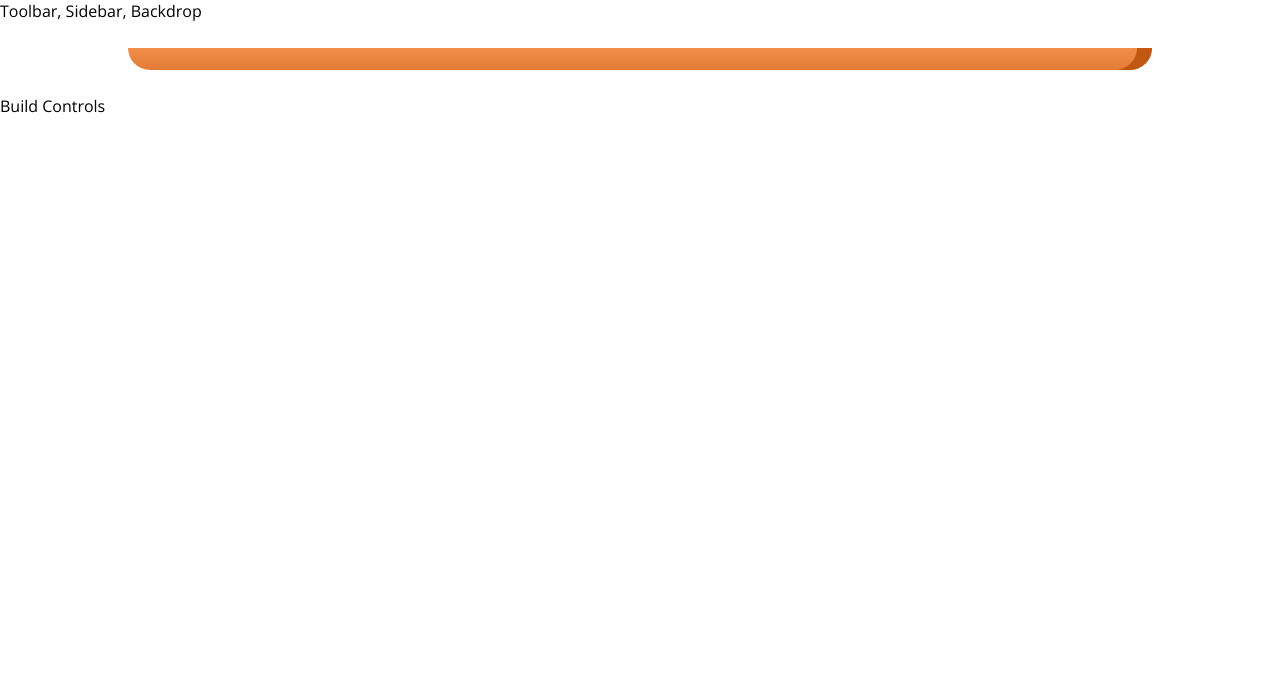
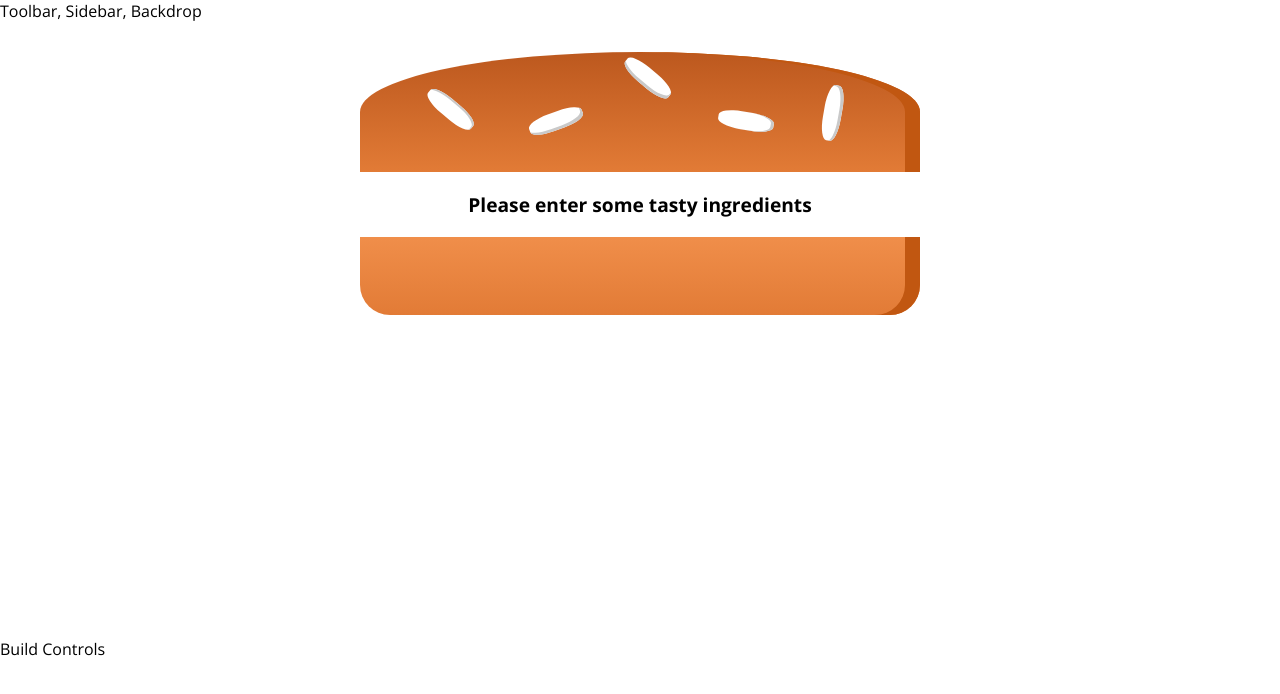
Before and after one commit to rob212/burger-builder, a React (Create React App) app: page / in a window 1280 px wide. Shown: the top 694 px of the page. Built offline with nearby package versions, Linux system fonts and the light colour scheme.

Commit message:
addition state to hold ingredients and logic to display graphics based on the ingredient state.

```diff
--- a/package.json
+++ b/package.json
@@ -6,6 +6,7 @@
     "@testing-library/jest-dom": "^4.2.4",
     "@testing-library/react": "^9.5.0",
     "@testing-library/user-event": "^7.2.1",
+    "prop-types": "^15.7.2",
     "react": "^16.14.0",
     "react-dom": "^16.14.0",
     "react-scripts": "3.4.3"
--- a/src/components/Burger/Burger.js
+++ b/src/components/Burger/Burger.js
@@ -1,11 +1,32 @@
-import React from 'react';
-import BurgerIngredient from './BurgerIngredient/BurgerIngredient';
+import React from "react";
+import BurgerIngredient from "./BurgerIngredient/BurgerIngredient";
 
-// import styles from './Burger.modules.css';
+import styles from "./Burger.module.css";
 
-const burger = () => (
-    <BurgerIngredient type='bread-bottom'>yum</BurgerIngredient>
-)
+const burger = (props) => {
+  let transformedIngredients = Object.keys(props.ingredients)
+    .map((ingredientKey) => {
+      return [...Array(props.ingredients[ingredientKey])].map((_, i) => {
+        return (
+          <BurgerIngredient key={ingredientKey + i} type={ingredientKey} />
+        );
+      });
+    })
+    .reduce((arr, el) => {
+      return arr.concat(el);
+    }, []);
 
+  if (transformedIngredients.length === 0) {
+    transformedIngredients = <p>Please enter some tasty ingredients</p>;
+  }
+
+  return (
+    <div className={styles.Burger}>
+      <BurgerIngredient type="bread-top"></BurgerIngredient>
+      {transformedIngredients}
+      <BurgerIngredient type="bread-bottom"></BurgerIngredient>
+    </div>
+  );
+};
 
 export default burger;
--- a/src/components/Burger/Burger.module.css
+++ b/src/components/Burger/Burger.module.css
@@ -0,0 +1,30 @@
+.Burger {
+    width: 100%;
+    margin: auto;
+    height: 250px;
+    overflow: scroll;
+    text-align: center;
+    font-weight: bold;
+    font-size: 1.2rem;
+}
+
+@media(min-width: 500px) and (min-height: 400px) {
+    .Burger {
+        width: 350px;
+        height: 300px;
+    }
+}
+
+@media(min-width: 501px) and (min-height: 401px) {
+    .Burger {
+        width: 450px;
+        height: 400px;
+    }
+}
+
+@media(min-width: 1000px) and (min-height: 700px) {
+    .Burger {
+        width: 700px;
+        height: 600px;
+    }
+}
--- a/src/components/Burger/BurgerIngredient/BurgerIngredient.js
+++ b/src/components/Burger/BurgerIngredient/BurgerIngredient.js
@@ -1,10 +1,12 @@
-import React from "react";
+import React, { Component } from "react";
+import PropTypes from "prop-types";
 
 import styles from "./BurgerIngredient.module.css";
 
-const burgerIngredient = (props) => {
+class BurgerIngredient extends Component {
+  render() {
     let ingredient = null;
-  switch (props.type) {
+    switch (this.props.type) {
       case "bread-bottom":
         ingredient = <div className={styles.BreadBottom}>&nbsp;</div>;
         break;
@@ -32,6 +34,11 @@ const burgerIngredient = (props) => {
         ingredient = null;
     }
     return ingredient;
+  }
+}
+
+BurgerIngredient.propTypes = {
+  type: PropTypes.string.isRequired,
 };
 
-export default burgerIngredient;
+export default BurgerIngredient;
--- a/src/containers/BurgerBuilder/BurgerBuilder.js
+++ b/src/containers/BurgerBuilder/BurgerBuilder.js
@@ -4,14 +4,23 @@ import Burger from '../../components/Burger/Burger';
 
 
 class BurgerBuilder extends Component {
+    state = {
+        ingredients: {
+            salad: 0,
+            bacon: 0,
+            cheese: 0,
+            meat: 0
+        }
+    }
+
+
     render() {
         return (
             <Fragment>
-                <Burger></Burger>
+                <Burger ingredients={this.state.ingredients}/>
                 <div>Build Controls</div>
             </Fragment>
         );
     }
 }
-
 export default BurgerBuilder;
```
Lines whose indentation alone changed are shown as unchanged.
